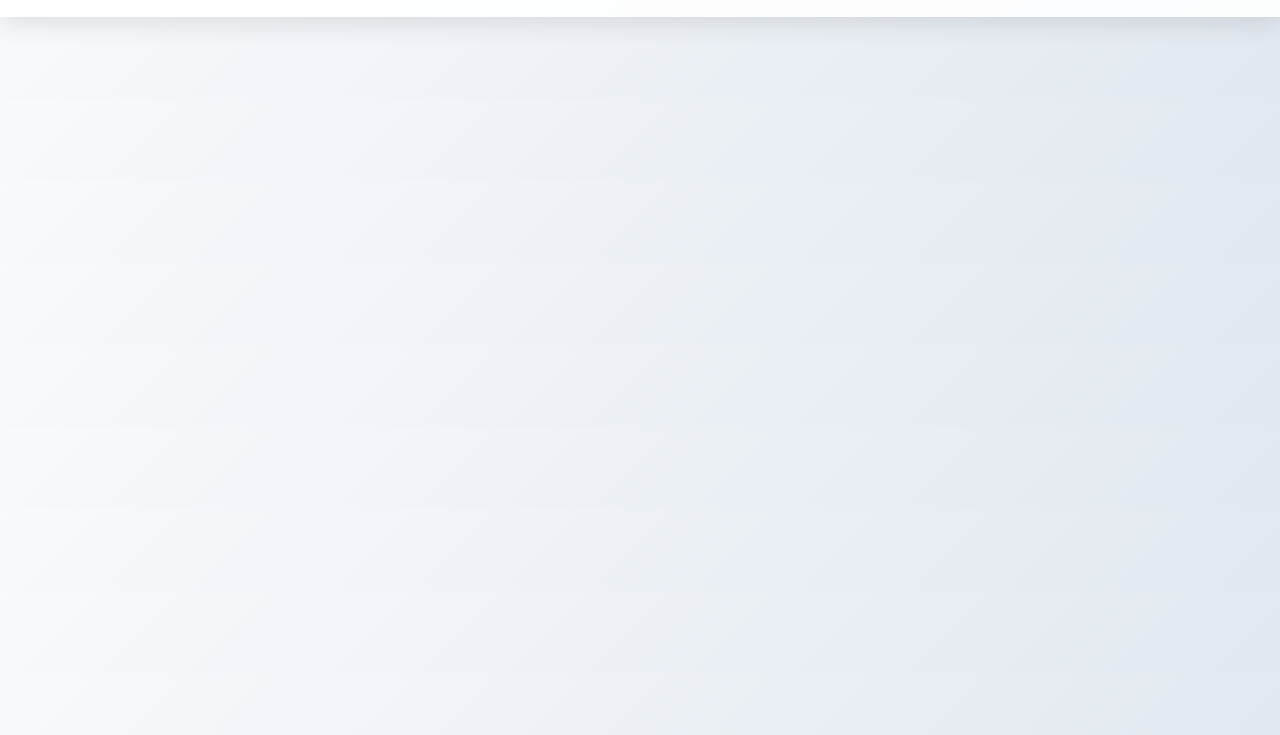
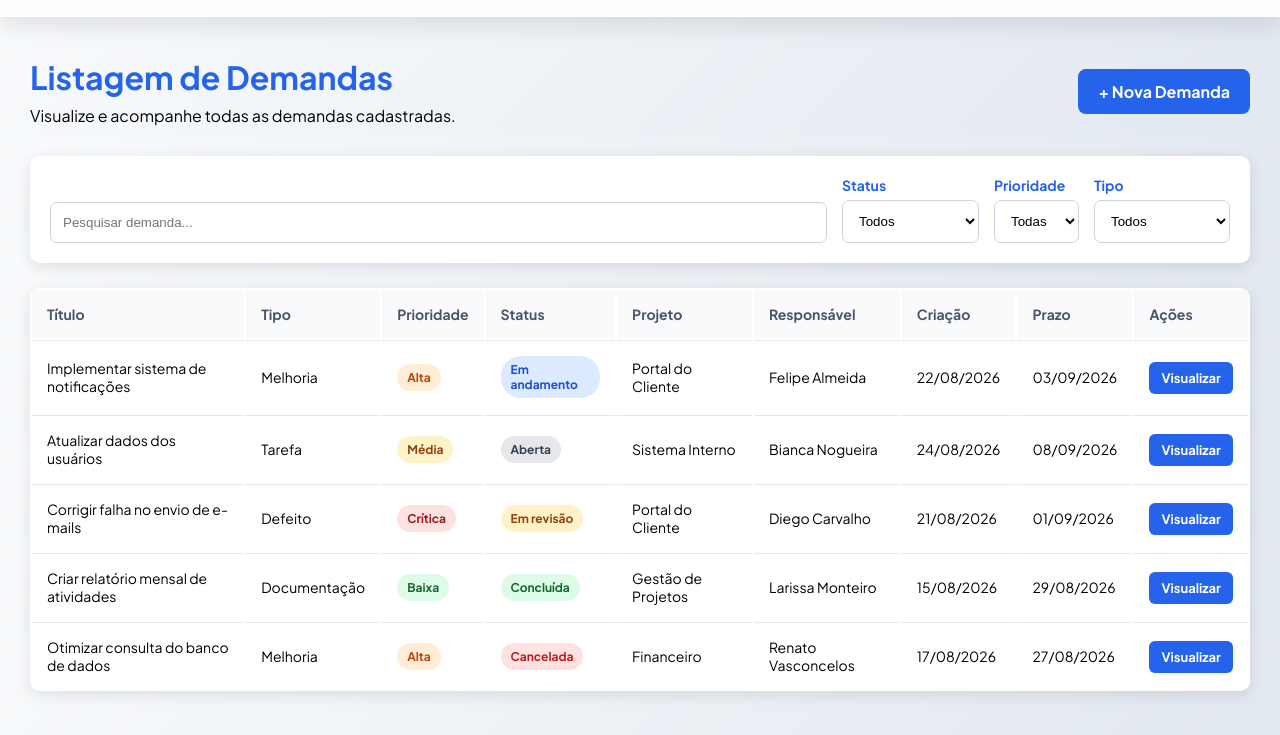
Before and after one commit to GuiZambuzi/PI-II-Time-3, a plain HTML site: page pages/listagemDemanda.html in a window 1280 px wide. Shown: the part 65-800 px from the top of the page. Drawn offline with Linux system fonts and the light colour scheme.

Commit message:
adicionando a tela de listagem de demandas

```diff
--- a/pages/listagemDemanda.html
+++ b/pages/listagemDemanda.html
@@ -34,5 +34,140 @@
                 /></a>
             </div>
         </header>
+
+        <div class="container">
+            <div class="topo-pagina">
+                <div>
+                    <h1>Listagem de Demandas</h1>
+                    <p>Visualize e acompanhe todas as demandas cadastradas.</p>
+                </div>
+
+                <a href="cadastroDemanda.html" class="btn-nova-demanda">+ Nova Demanda</a>
+            </div>
+
+            <div class="filtros">
+                <div class="campo-busca">
+                    <input type="text" placeholder="Pesquisar demanda..."/>
+                </div>
+
+                <div class="campo-filtro">
+                    <label>Status</label>
+
+                    <select id="status">
+                        <option>Todos</option>
+                        <option>Aberta</option>
+                        <option>Em andamento</option>
+                        <option>Em revisão</option>
+                        <option>Concluída</option>
+                        <option>Cancelada</option>
+                    </select>
+                </div>
+
+                <div class="campo-filtro">
+                    <label>Prioridade</label>
+
+                    <select id="prioridade">
+                        <option>Todas</option>
+                        <option>Crítica</option>
+                        <option>Alta</option>
+                        <option>Média</option>
+                        <option>Baixa</option>
+                    </select>
+                </div>
+
+                <div class="campo-filtro">
+                    <label>Tipo</label>
+
+                    <select id="tipo">
+                        <option>Todos</option>
+                        <option>Tarefa</option>
+                        <option>Defeito</option>
+                        <option>Melhoria</option>
+                        <option>Documentação</option>
+                    </select>
+                </div>
+            </div>
+
+            <div class="tabela-container">
+                <table>
+                    <thead>
+                        <tr>
+                            <th>Título</th>
+                            <th>Tipo</th>
+                            <th>Prioridade</th>
+                            <th>Status</th>
+                            <th>Projeto</th>
+                            <th>Responsável</th>
+                            <th>Criação</th>
+                            <th>Prazo</th>
+                            <th>Ações</th>
+                        </tr>
+                    </thead>
+
+                    <tbody>
+                        <tr>
+                            <td>Implementar sistema de notificações</td>
+                            <td>Melhoria</td>
+                            <td><span class="prioridade alta">Alta</span></td>
+                            <td><span class="status andamento">Em andamento</span></td>
+                            <td>Portal do Cliente</td>
+                            <td>Felipe Almeida</td>
+                            <td>22/08/2026</td>
+                            <td>03/09/2026</td>
+                            <td><a href="detalhesDemanda.html" class="btn-visualizar">Visualizar</a></td>
+                        </tr>
+
+                        <tr>
+                            <td>Atualizar dados dos usuários</td>
+                            <td>Tarefa</td>
+                            <td><span class="prioridade media">Média</span></td>
+                            <td><span class="status aberta">Aberta</span></td>
+                            <td>Sistema Interno</td>
+                            <td>Bianca Nogueira</td>
+                            <td>24/08/2026</td>
+                            <td>08/09/2026</td>
+                            <td><a href="detalhesDemanda.html" class="btn-visualizar">Visualizar</a></td>
+                        </tr>
+
+                        <tr>
+                            <td>Corrigir falha no envio de e-mails</td>
+                            <td>Defeito</td>
+                            <td><span class="prioridade critica">Crítica</span></td>
+                            <td><span class="status revisao">Em revisão</span></td>
+                            <td>Portal do Cliente</td>
+                            <td>Diego Carvalho</td>
+                            <td>21/08/2026</td>
+                            <td>01/09/2026</td>
+                            <td><a href="detalhesDemanda.html" class="btn-visualizar">Visualizar</a></td>
+                        </tr>
+
+                        <tr>
+                            <td>Criar relatório mensal de atividades</td>
+                            <td>Documentação</td>
+                            <td><span class="prioridade baixa">Baixa</span></td>
+                            <td><span class="status concluida">Concluída</span></td>
+                            <td>Gestão de Projetos</td>
+                            <td>Larissa Monteiro</td>
+                            <td>15/08/2026</td>
+                            <td>29/08/2026</td>
+                            <td><a href="detalhesDemanda.html" class="btn-visualizar">Visualizar</a></td>
+                        </tr>
+
+                        <tr>
+                            <td>Otimizar consulta do banco de dados</td>
+                            <td>Melhoria</td>
+                            <td><span class="prioridade alta">Alta</span></td>
+                            <td><span class="status cancelada">Cancelada</span></td>
+                            <td>Financeiro</td>
+                            <td>Renato Vasconcelos</td>
+                            <td>17/08/2026</td>
+                            <td>27/08/2026</td>
+                            <td><a href="detalhesDemanda.html" class="btn-visualizar">Visualizar</a></td>
+                        </tr>
+                    </tbody>
+                </table>
+            </div>
+        </div>
+
     </body>
 </html>
--- a/styles/listagemDemanda.css
+++ b/styles/listagemDemanda.css
@@ -0,0 +1,170 @@
+body {
+    display: flex;
+    flex-direction: column;
+    justify-content: flex-start;
+    height: 100px;
+}
+
+.container {
+    width: 100%;
+    max-width: 1400px;
+    margin: 0 auto;
+    padding: 40px 30px;
+}
+
+.topo-pagina {
+    display: flex;
+    justify-content: space-between;
+    align-items: center;
+    margin-bottom: 30px;
+}
+
+.topo-pagina h1 {
+    font-size: 32px;
+    margin-bottom: 8px;
+    color: #2563eb;
+}
+
+.topo-pagina p {
+    font-size: 16px;
+    color: #000000;
+}
+
+.btn-nova-demanda {
+    padding: 12px 20px;
+    border-radius: 8px;
+    font-weight: bold;
+    background-color: #2563eb;
+    color: #ffffff;
+    text-decoration: none;
+}
+
+.filtros {
+    display: flex;
+    align-items: flex-end;
+    gap: 15px;
+    padding: 20px;
+    margin-bottom: 25px;
+    background-color: #ffffff;
+    border-radius: 10px;
+    box-shadow: 0 4px 15px rgba(0, 0, 0, 0.1);
+}
+
+.campo-busca {
+    flex: 1;
+}
+
+.campo-busca input {
+    width: 100%;
+    padding: 12px;
+    border: 1px solid #cbd5e1;
+    border-radius: 7px;
+}
+
+.campo-filtro {
+    display: flex;
+    flex-direction: column;
+    gap: 6px;
+}
+
+.campo-filtro label {
+    font-size: 14px;
+    font-weight: bold;
+    color: #2563eb;
+}
+
+.campo-filtro select {
+    padding: 12px;
+    border: 1px solid #cbd5e1;
+    border-radius: 7px;
+    background-color: #ffffff;
+}
+
+.tabela-container {
+    width: 100%;
+    background-color: #ffffff;
+    border-radius: 10px;
+    color: #000000;
+    box-shadow: 0 4px 15px rgba(0, 0, 0, 0.1);
+}
+
+table {
+    width: 100%;
+}
+
+th {
+    padding: 15px;
+    text-align: left;
+    font-size: 14px;
+    background-color: #f8fafc;
+    color: #475569;
+}
+
+td {
+    padding: 15px;
+    font-size: 14px;
+    border-top: 1px solid #e2e8f0;
+}
+
+.status, .prioridade {
+    display: inline-block;
+    padding: 6px 10px;
+    border-radius: 20px;
+    font-size: 12px;
+    font-weight: bold;
+}
+
+.aberta {
+    background-color: #e5e7eb;
+    color: #374151;
+}
+
+.andamento {
+    background-color: #dbeafe;
+    color: #1d4ed8;
+}
+
+.revisao {
+    background-color: #fef3c7;
+    color: #92400e;
+}
+
+.concluida {
+    background-color: #dcfce7;
+    color: #166534;
+}
+
+.cancelada {
+    background-color: #fee2e2;
+    color: #b91c1c;
+}
+
+.critica {
+    background-color: #fee2e2;
+    color: #991b1b;
+}
+
+.alta {
+    background-color: #ffedd5;
+    color: #c2410c;
+}
+
+.media {
+    background-color: #fef3c7;
+    color: #92400e;
+}
+
+.baixa {
+    background-color: #dcfce7;
+    color: #166534;
+}
+
+.btn-visualizar {
+    padding: 8px 12px;
+    border-radius: 6px;
+    font-size: 13px;
+    font-weight: bold;
+    background-color: #2563eb;
+    color: #ffffff;
+    text-decoration: none;
+}
```
